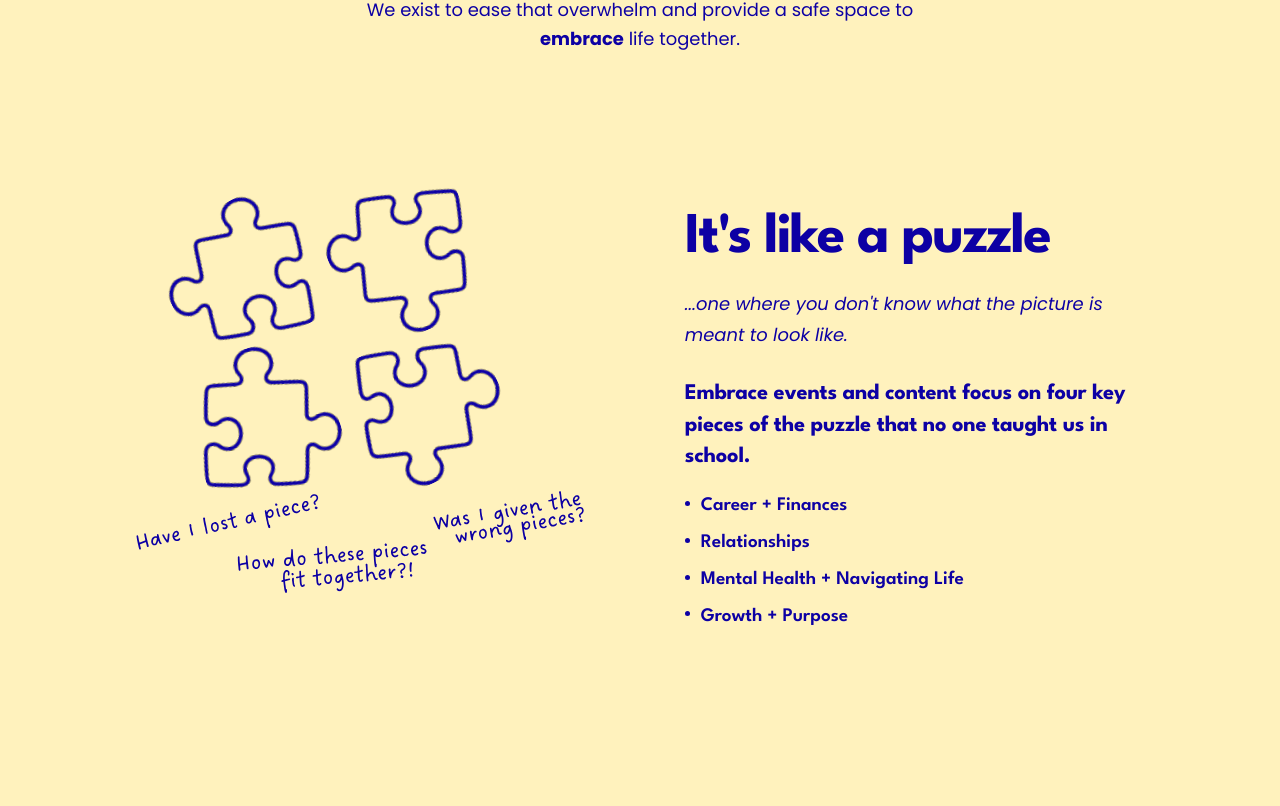
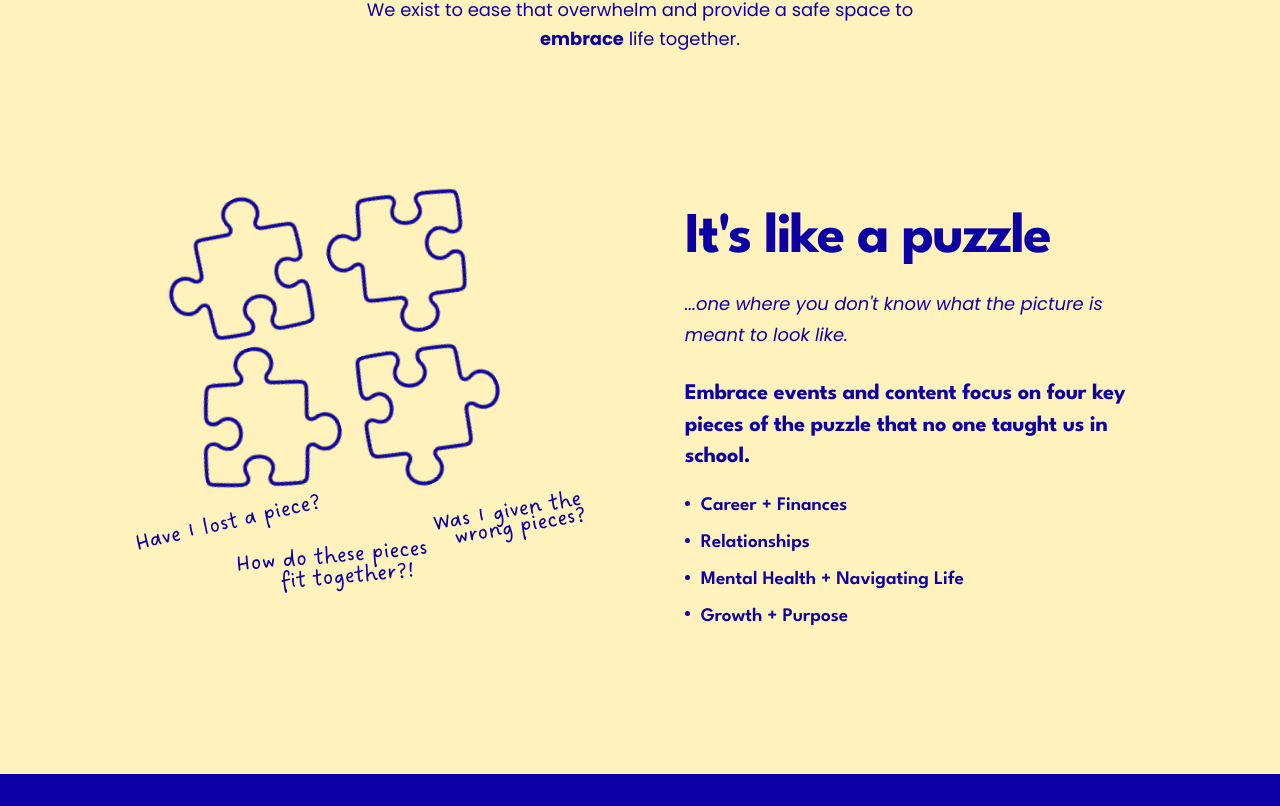
Before and after one commit to courtney-pixel/embrace-website, a React (Vite) app: page /about in a window 1280 px wide. Shown: the part 1054-1860 px from the top of the page. Built offline with nearby package versions, Linux system fonts and the light colour scheme; a web font is replaced by a local one.

Commit message:
Dial back puzzle section bottom padding to reasonable amount

```diff
--- a/src/index.css
+++ b/src/index.css
@@ -600,7 +600,7 @@ body::before {
 
 .pillars-section {
   background: var(--off-white);
-  padding: clamp(0.75rem, 1.25vw, 1.25rem) 0 clamp(14rem, 18vw, 18rem);
+  padding: clamp(0.75rem, 1.25vw, 1.25rem) 0 clamp(6rem, 9vw, 9rem);
 }
 
 .pillars-heading {
@@ -1513,7 +1513,7 @@ body::before {
   .pillars-questions { height: 120px; }
   .overwhelm-line-img--overlap { margin-top: -1rem; }
   .coming-soon-cards { grid-template-columns: repeat(2, 1fr); }
-  .pillars-section { padding-bottom: 14rem; }
+  .pillars-section { padding-bottom: 8rem; }
 }
 
 @media (max-width: 480px) {
```
